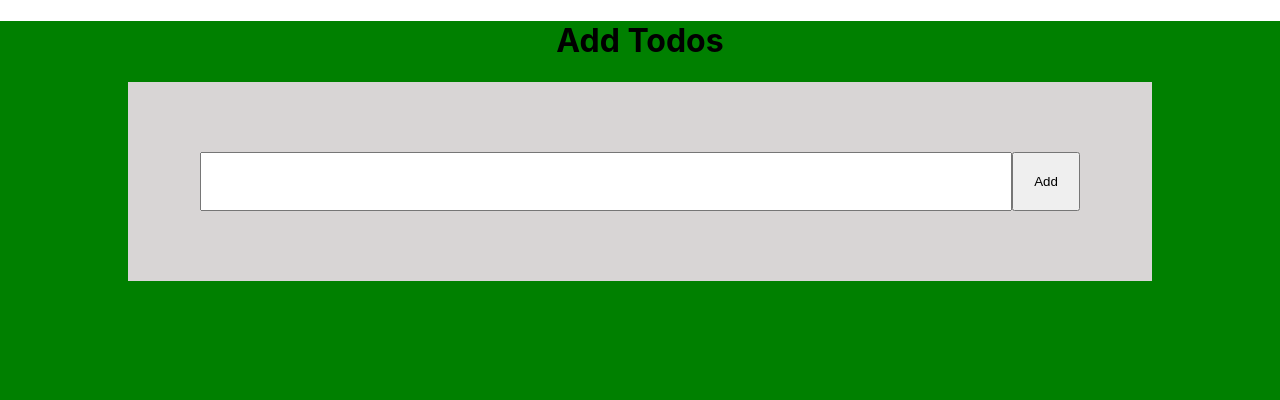
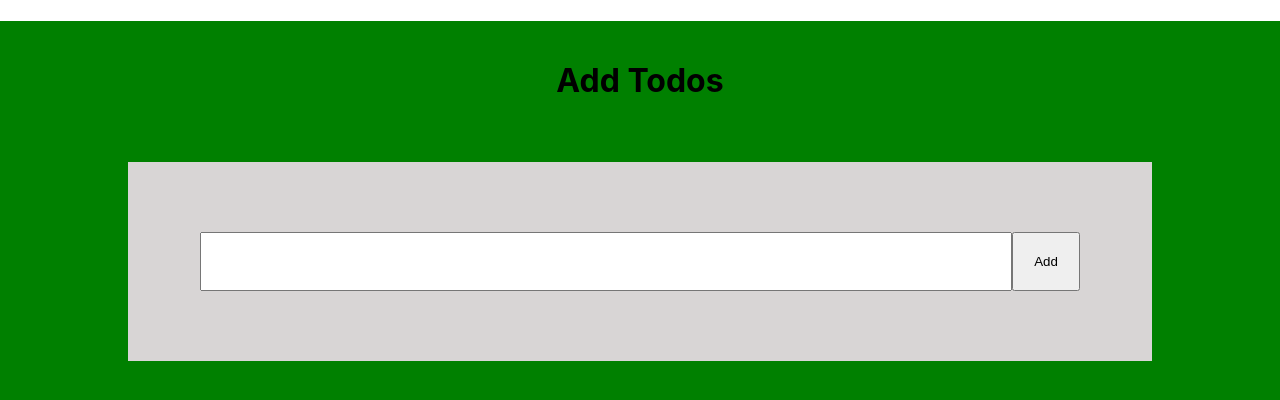
Before and after one commit to Noi-Git/app-2023-practice-todo, a React (Create React App) app: page / in a window 1280 px wide. Shown: the top 400 px of the page. Built offline with nearby package versions, Linux system fonts and the light colour scheme.

Commit message:
add css and uuid

```diff
--- a/package.json
+++ b/package.json
@@ -9,6 +9,7 @@
     "react": "^18.2.0",
     "react-dom": "^18.2.0",
     "react-scripts": "5.0.1",
+    "react-uuid": "^2.0.0",
     "web-vitals": "^2.1.4"
   },
   "scripts": {
--- a/src/App.css
+++ b/src/App.css
@@ -2,6 +2,10 @@
   text-align: center;
   background-color: green;
   height: 100vh;
+}
+
+.app-header {
+  padding: 40px 0;
 }
 
 .app-main {
```
Also changed, not shown: 1 other file (tests, documents, lock files or other folders).
